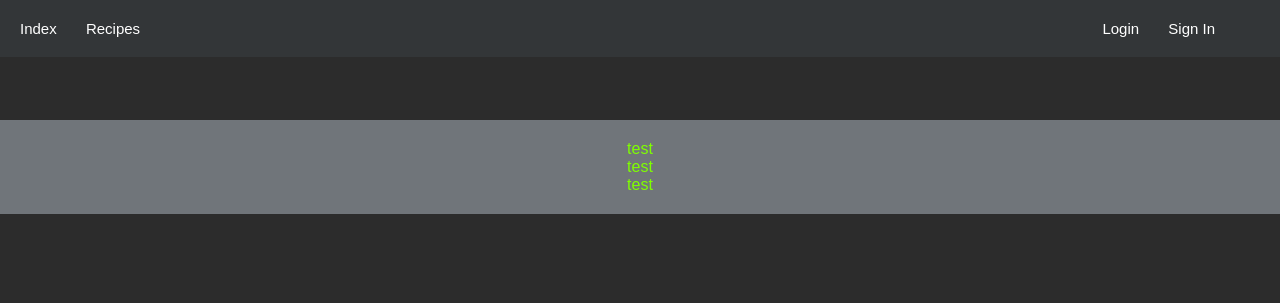
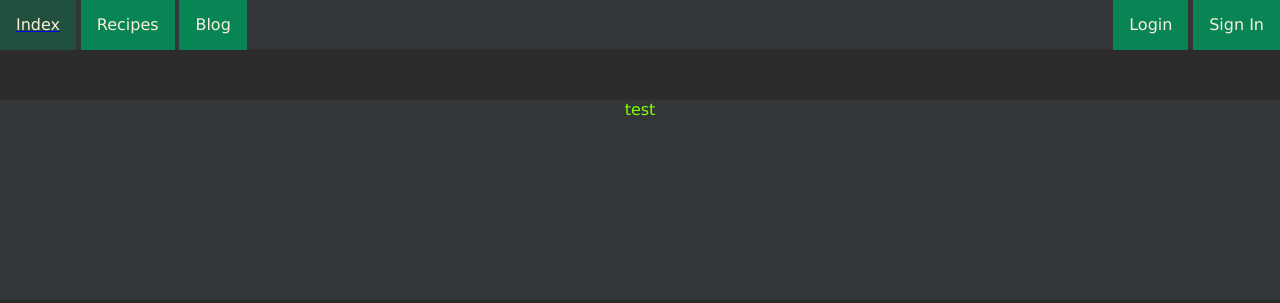
Before and after one commit to k0j0e/OdinRecipes, a plain HTML site: page index.html in a window 1280 px wide. Drawn offline with Linux system fonts and the light colour scheme.

Commit message:
Index.html and style.css Edit
Index.html and style.css Edit

```diff
--- a/css/style.css
+++ b/css/style.css
@@ -3,7 +3,7 @@ body{
   color:chartreuse;
   padding:0;
   background: rgb(44, 44, 44);
-  font-family: arial,sans-serif;
+  font-family:'Lucida Sans', 'Lucida Sans Regular', 'Lucida Grande', 'Lucida Sans Unicode', Geneva, Verdana, sans-serif
 
 }
 a{
@@ -24,14 +24,15 @@ p{
 }
 ul{
   padding: 0;
-  margin: 20px 20px;
+
 }
 .headerlinks{
-  color:rgb(255, 255, 255);
+  font-size:16px;
+  color:rgb(250, 240, 218);
 }
 header{
   background-color: #333638;
-  position: fixed;
+  position:fixed;
   top: 0;
   width: 100%;
   text-align: center;
@@ -42,7 +43,6 @@ header{
 }
 .headerRight{
   float: right;
-  margin: 20px;
 }
 
 .nav-menu{
@@ -52,8 +52,9 @@ header{
   border-radius: 50%;
 }
 content{
-  background-color: #70757a;
-  margin-top: 120px;
+  background-color: #333638;
+  margin-top: 100px;
+  height:200px;
   display: flex;
   justify-content: center;
 }
@@ -67,33 +68,15 @@ li{
   list-style-type: none;
 }
 .headerList{
+  background-color:rgb(9, 133, 85);
+  padding: 16px;
   display: inline;
-  margin: 0;
-  margin-right: 25px;
+  margin: 0 0 0 0;
+
+}
+.headerList:hover{
+  background-color:rgb(34, 80, 62);
 }
 .contentList{
 
 }
-.offer{
-  display: flex;
-  justify-content: center;
-  font-size: 14px;
-}
-
-footer{
-  position: fixed;
-  width: 100%;
-  bottom: 0;
-  background-color: #f2f2f2;
-  border-top: 1px solid lightgray;
-}
-.footer-menu1{
-  float:left;
-}
-.footer-menu2{
-  margin-right : 25px;
-  float: right;
-}
-.footerlinks{
-  color: gray;
-}
--- a/index.html
+++ b/index.html
@@ -12,22 +12,21 @@
                 <ul>
                     <a href="#"><li class="headerlinks headerList">Index</li></a>
                     <a href="#"><li class="headerlinks headerList">Recipes</li></a>
+                    <a href="#"><li class="headerlinks headerList">Blog</li></a>
                 </ul>
             </div>
             <div class="headerRight">
-                <ul style="display:inline;">
+                <ul>
                     <a href="#"><li class="headerlinks headerList">Login</li></a>
                     <a href="#"><li class="headerlinks headerList">Sign In</li></a>
                 </ul>
             </div>
         </header>
+        <content>
+            <div class="contCenter">
+                test
+            </div>
+        </content>
 
-        <content>
-            <ul>
-                <li class="">test</li>
-                <li>test</li>
-                <li>test</li>
-            </ul>
-        </content>
     </body>
 </html>
```
